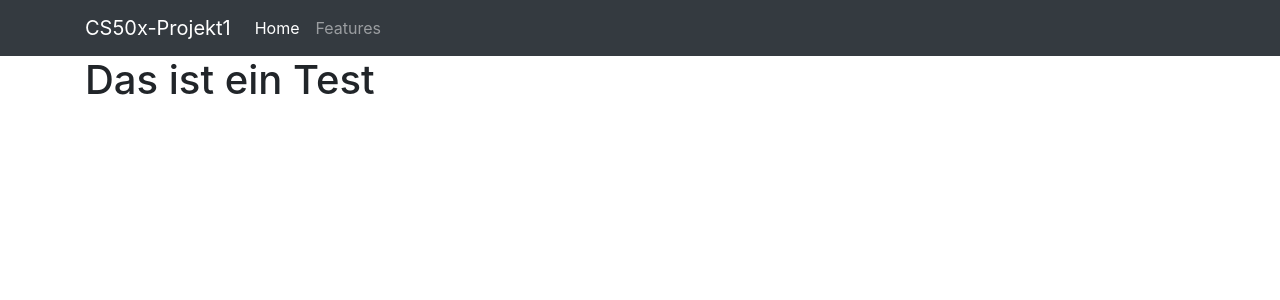
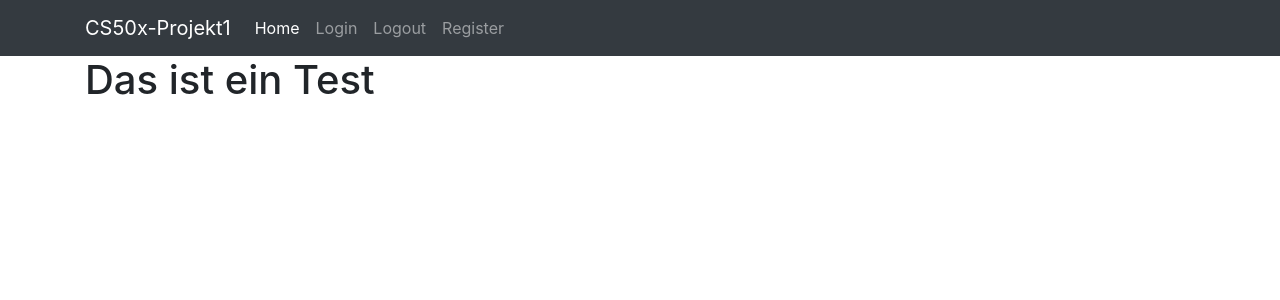
Before and after one commit to kasu207/cs50x, a Flask app: page / in a window 1280 px wide. Shown: the top 300 px of the page. Run offline with Flask 2, Linux system fonts and the light colour scheme; some libraries are stand-ins or nearby versions.

Commit message:
small changes

```diff
--- a/cs50x_Python_Js/project1/application.py
+++ b/cs50x_Python_Js/project1/application.py
@@ -4,6 +4,7 @@ from flask import Flask, session, render_template
 from flask_session import Session
 from sqlalchemy import create_engine
 from sqlalchemy.orm import scoped_session, sessionmaker
+from flask_wtf import FlaskForm
 
 app = Flask(__name__)
 
@@ -20,7 +21,7 @@ Session(app)
 engine = create_engine(os.getenv("DATABASE_URL"))
 db = scoped_session(sessionmaker(bind=engine))
 
-
+# Set up routes
 @app.route("/")
 def index():
     return render_template("index.html", title="Home")
--- a/cs50x_Python_Js/project1/templates/layout.html
+++ b/cs50x_Python_Js/project1/templates/layout.html
@@ -35,7 +35,13 @@
                         <a class="nav-link" href="#">Home <span class="sr-only">(current)</span></a>
                     </li>
                     <li class="nav-item">
-                        <a class="nav-link" href="#">Features</a>
+                        <a class="nav-link" href="#">Login</a>
+                    </li>
+                    <li class="nav-item">
+                        <a class="nav-link" href="#">Logout</a>
+                    </li>
+                    <li class="nav-item">
+                        <a class="nav-link" href="#">Register</a>
                     </li>
                 </ul>
             </div>
```
Also changed, not shown: cs50x_Python_Js/project1/forms.py (added), cs50x_Python_Js/project1/routes.py (added).
